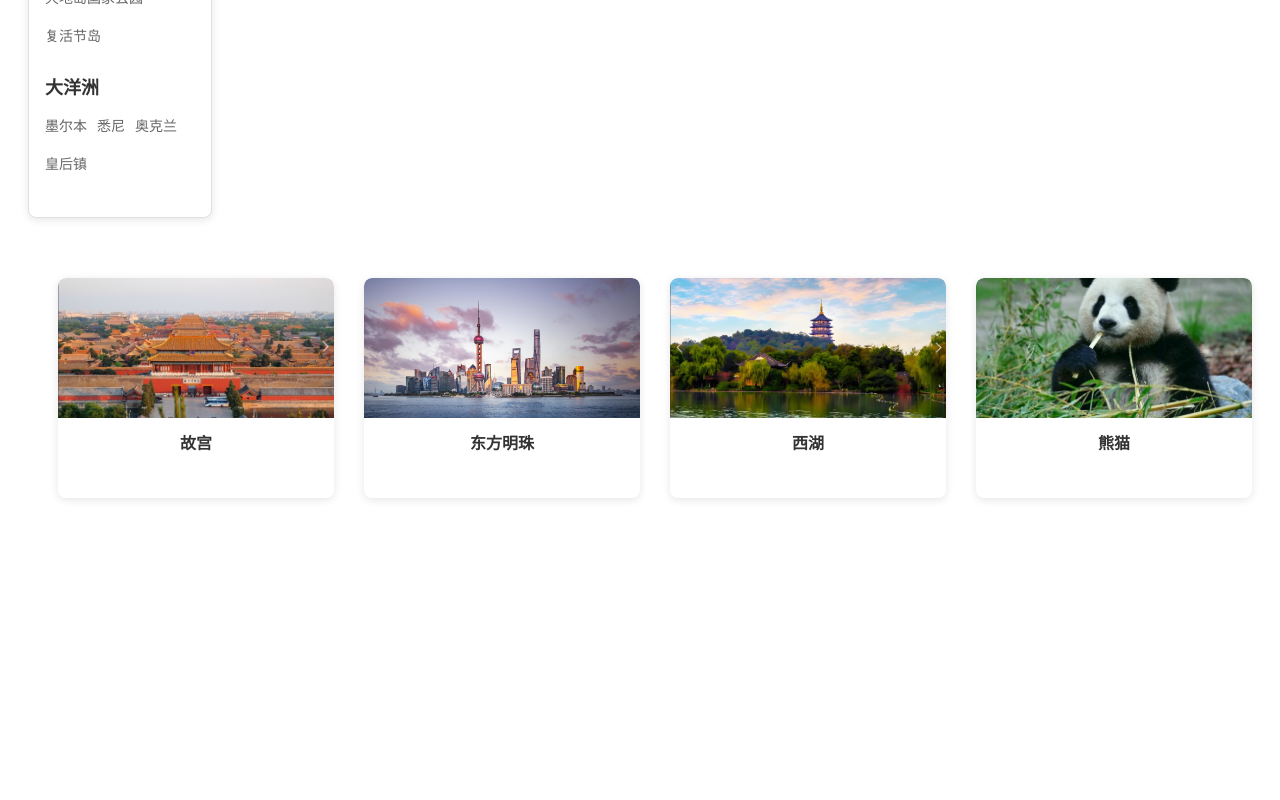
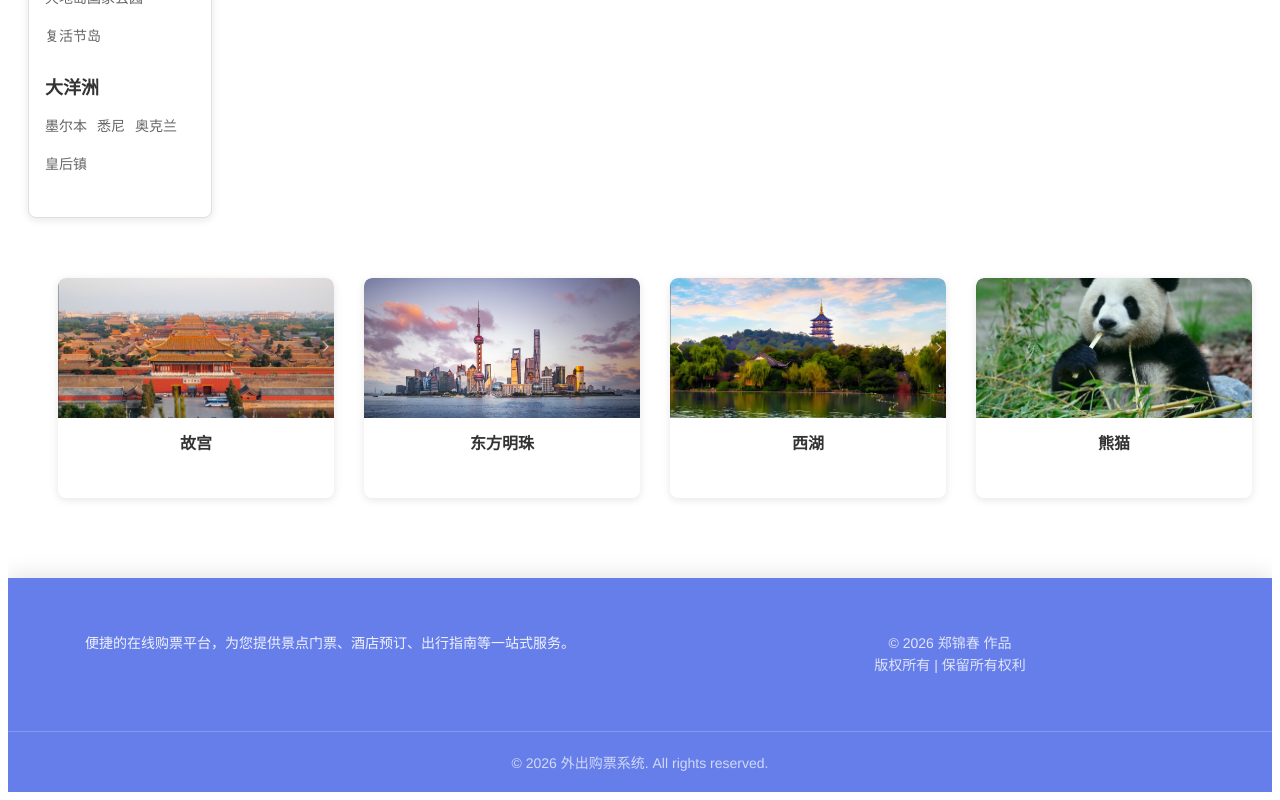
Before and after one commit to zheng0456/ticketing_system, a Vue app: page /scenery in a window 1280 px wide. Shown: the part 1004-1804 px from the top of the page. Before the commit the page ends 1530 px from the top, so only its background shows below. Built offline with nearby package versions, Linux system fonts and the light colour scheme.

Commit message:
feat(scenery): 在景区页面添加页脚组件
- 在模板中添加 PageFooter 组件
- 在脚本部分导入 PageFooter 组件
- 确保页脚组件在景区视图中正确显示

```diff
--- a/src/views/SceneryView.vue
+++ b/src/views/SceneryView.vue
@@ -8,6 +8,7 @@
     <div class="ticket-message-container">
       <SceneryTicketMessage />
     </div>
+    <PageFooter />
   </div>
 </template>
 
@@ -16,6 +17,7 @@ import PageHeader from '@/components/index/Header.vue'
 import HeaderNav from '@/components/index/HeaderNav.vue'
 import SceneryLeftMessage from '@/components/scenery/SceneryLeftMessage.vue'
 import SceneryTicketMessage from '@/components/scenery/SceneryTicketMessage.vue'
+import PageFooter from '@/components/index/Footer.vue'
 </script>
 
 <style scoped>
```
